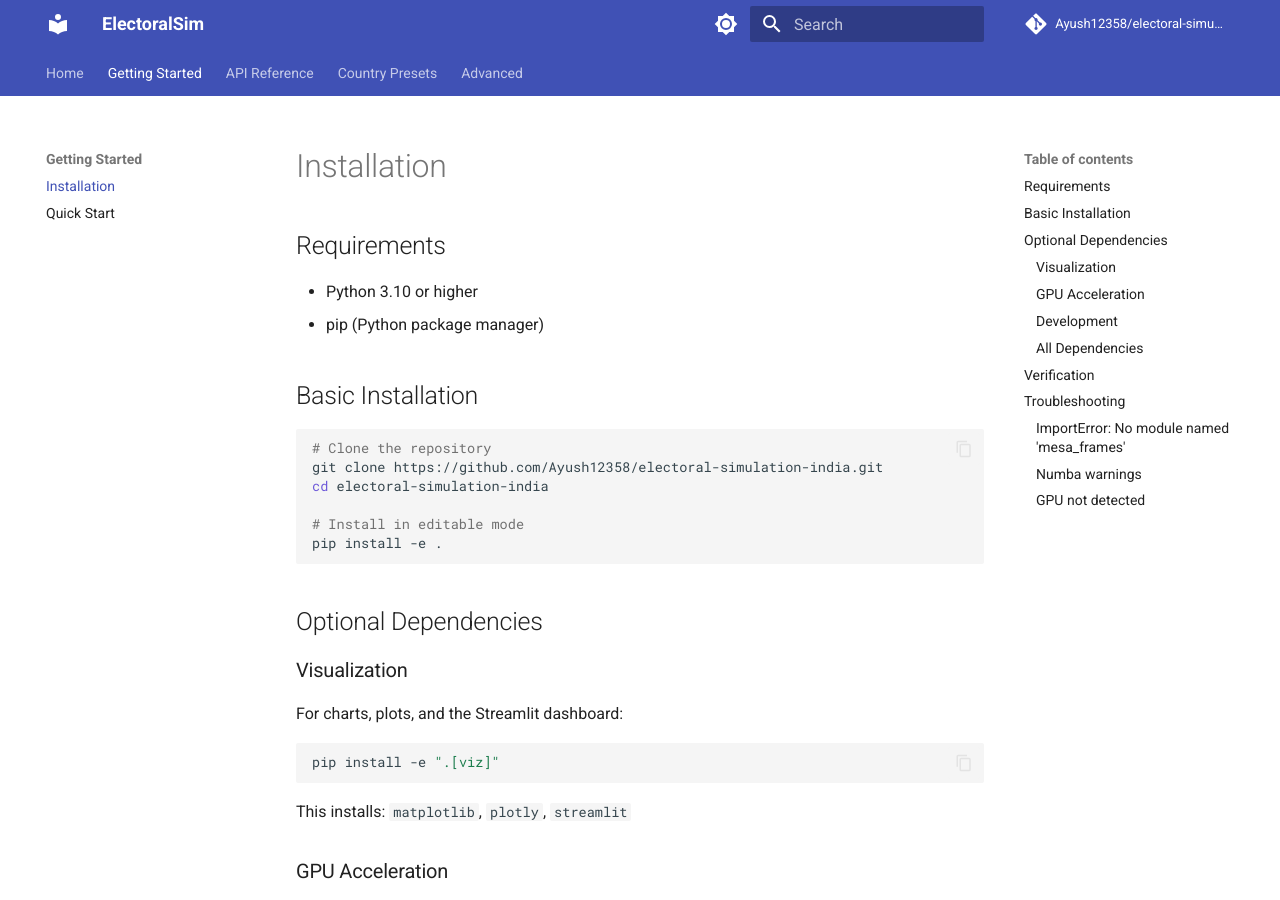
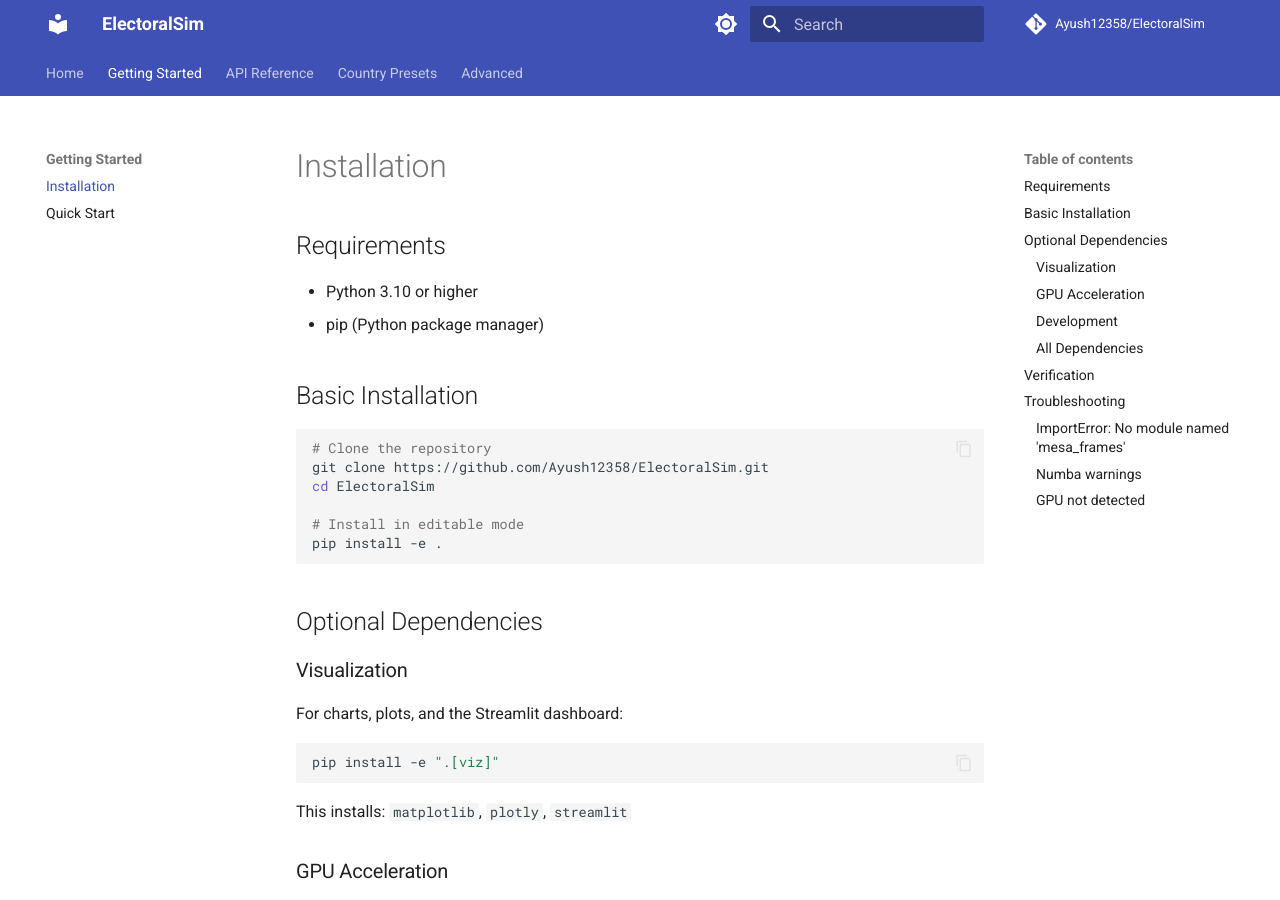
Before and after one commit to Ayush12358/ElectoralSim, an MkDocs documentation site: the page built from docs/installation.md, in a window 1280 px wide and 900 px high. Built offline with MkDocs 1.6.1 and Material for MkDocs 9.7.7, drawn with Linux system fonts in a browser that asks for light colours; comment, search, counter and statistics services are not loaded.

Commit message:
chore: Update all URLs to ElectoralSim repo name

````diff
--- a/docs/installation.md
+++ b/docs/installation.md
@@ -9,8 +9,8 @@
 
 ```bash
 # Clone the repository
-git clone https://github.com/Ayush12358/electoral-simulation-india.git
-cd electoral-simulation-india
+git clone https://github.com/Ayush12358/ElectoralSim.git
+cd ElectoralSim
 
 # Install in editable mode
 pip install -e .
--- a/mkdocs.yml
+++ b/mkdocs.yml
@@ -1,8 +1,8 @@
 site_name: ElectoralSim
 site_description: High-performance agent-based electoral simulation toolkit
-site_url: https://ayush12358.github.io/electoral-simulation-india/
-repo_url: https://github.com/Ayush12358/electoral-simulation-india
-repo_name: Ayush12358/electoral-simulation-india
+site_url: https://ayush12358.github.io/ElectoralSim
+repo_url: https://github.com/Ayush12358/ElectoralSim
+repo_name: Ayush12358/ElectoralSim
 
 theme:
   name: material
````
Also changed, not shown: CONTRIBUTING.md (+2 -2 lines), README.md (+6 -6 lines), pyproject.toml (+5 -5 lines), 1 other file.
